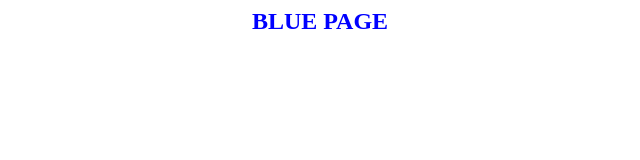
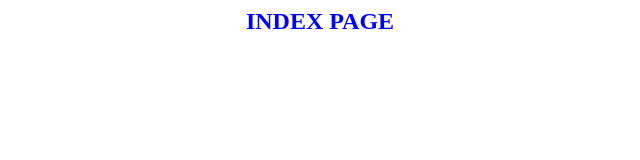
Before and after one commit to beomtaek/cicdtest, a plain HTML site: page index.html in a window 1280 px wide. Shown: the full height of the page, 320-960 px from the left. Drawn offline with Linux system fonts and the light colour scheme.

Commit message:
Update index.html

```diff
--- a/index.html
+++ b/index.html
@@ -1,5 +1,5 @@
 <center>
   <h2>
-    <font color="blue">BLUE PAGE</font>
+    <font color="blue">INDEX PAGE</font>
   </h2>
 </center>
```
